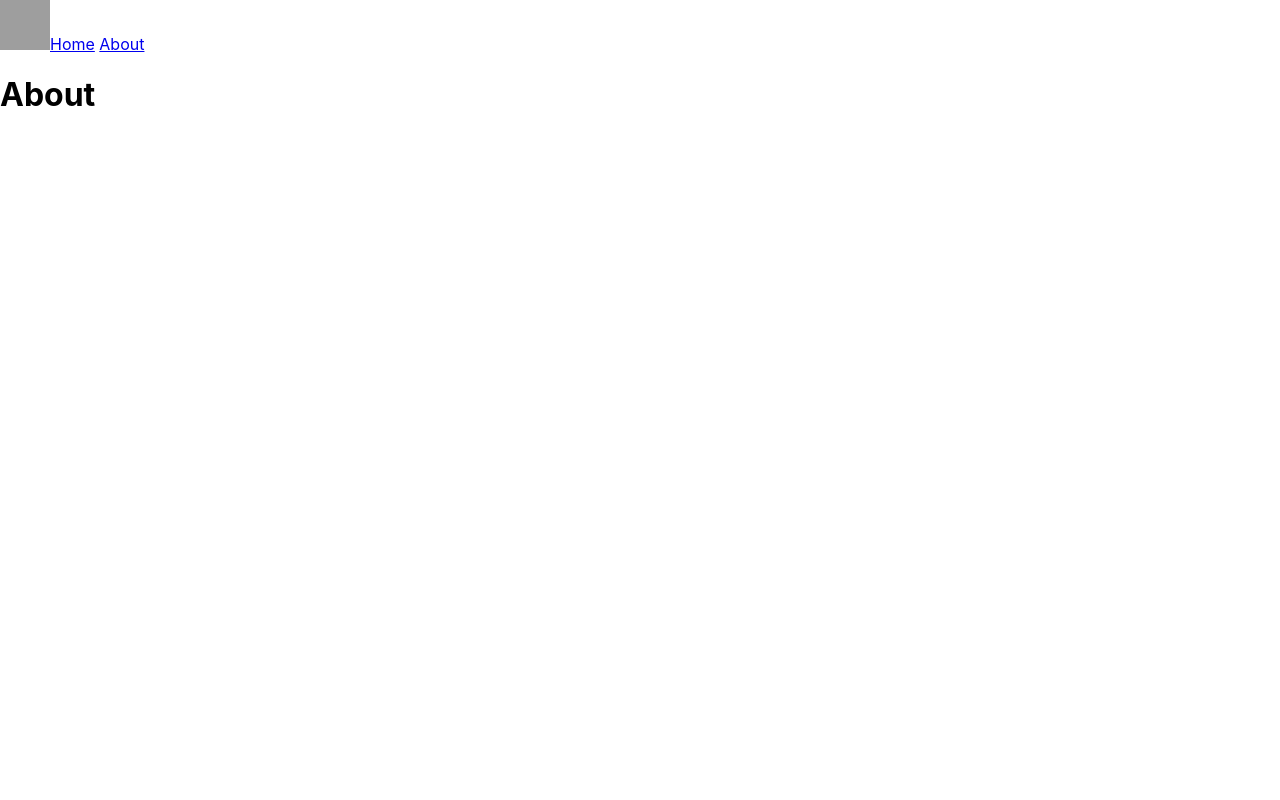
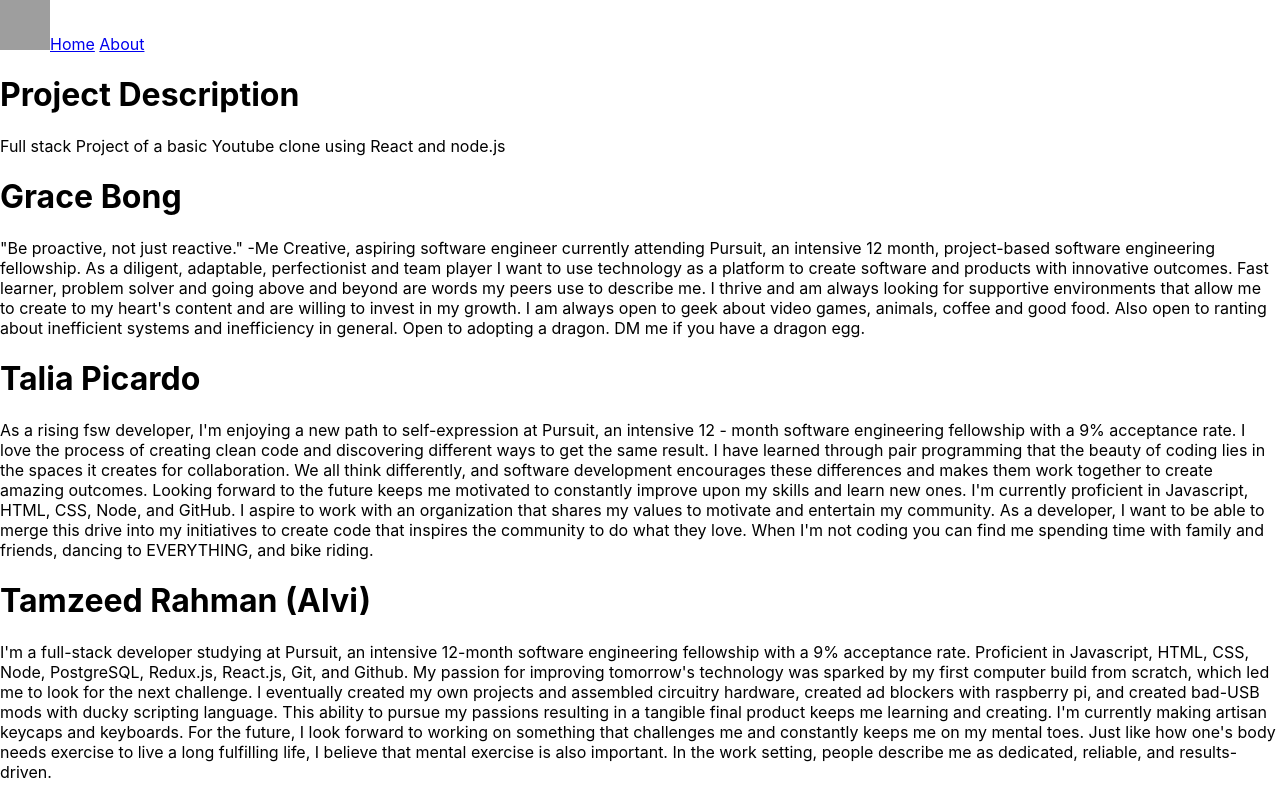
Before and after one commit to Tpichardo/Mini-Tube, a React (Create React App) app: page /about in a window 1280 px wide. Built offline with nearby package versions, Linux system fonts and the light colour scheme; grey boxes are pictures that could not be loaded.

Commit message:
all main functions completed

```diff
--- a/package.json
+++ b/package.json
@@ -9,6 +9,7 @@
     "axios": "^0.21.1",
     "react": "^17.0.2",
     "react-dom": "^17.0.2",
+    "react-player": "^2.9.0",
     "react-router-dom": "^5.2.0",
     "react-scripts": "4.0.3",
     "react-youtube": "^7.13.1",
--- a/src/App.js
+++ b/src/App.js
@@ -3,7 +3,8 @@ import NavBar from "./Components/NavBar";
 import About from "./Components/About";
 import Home from "./Components/Home";
 import { Switch, Route } from "react-router-dom";
-// import axios from "axios";
+import Video from "./Components/Video";
+
 import "./App.css";
 
 class App extends Component {
@@ -17,6 +18,7 @@ class App extends Component {
         <NavBar />
         <Switch>
           <Route exact path="/" component={Home} />
+          <Route path="/videos/:id" component={Video} />
           <Route path="/about" component={About} />
         </Switch>
       </div>
--- a/src/Components/About.js
+++ b/src/Components/About.js
@@ -2,8 +2,71 @@ import React from "react";
 
 const About = () => {
   return (
-    <div>
-      <h1>About</h1>
+    <div className="about">
+      <div className="youtube-about">
+        <p>
+          <h1>Project Description</h1>
+          Full stack Project of a basic Youtube clone using React and node.js
+        </p>
+      </div>
+      <div className="Grace">
+        <h1>Grace Bong</h1>
+        <p>
+          "Be proactive, not just reactive." -Me Creative, aspiring software
+          engineer currently attending Pursuit, an intensive 12 month,
+          project-based software engineering fellowship. As a diligent,
+          adaptable, perfectionist and team player I want to use technology as a
+          platform to create software and products with innovative outcomes.
+          Fast learner, problem solver and going above and beyond are words my
+          peers use to describe me. I thrive and am always looking for
+          supportive environments that allow me to create to my heart's content
+          and are willing to invest in my growth. I am always open to geek about
+          video games, animals, coffee and good food. Also open to ranting about
+          inefficient systems and inefficiency in general. Open to adopting a
+          dragon. DM me if you have a dragon egg.
+        </p>
+      </div>
+      <div className="Talia">
+        <h1>Talia Picardo</h1>
+        <p>
+          As a rising fsw developer, I'm enjoying a new path to self-expression
+          at Pursuit, an intensive 12 - month software engineering fellowship
+          with a 9% acceptance rate. I love the process of creating clean code
+          and discovering different ways to get the same result. I have learned
+          through pair programming that the beauty of coding lies in the spaces
+          it creates for collaboration. We all think differently, and software
+          development encourages these differences and makes them work together
+          to create amazing outcomes. Looking forward to the future keeps me
+          motivated to constantly improve upon my skills and learn new ones. I'm
+          currently proficient in Javascript, HTML, CSS, Node, and GitHub. I
+          aspire to work with an organization that shares my values to motivate
+          and entertain my community. As a developer, I want to be able to merge
+          this drive into my initiatives to create code that inspires the
+          community to do what they love. When I'm not coding you can find me
+          spending time with family and friends, dancing to EVERYTHING, and bike
+          riding.
+        </p>
+      </div>
+      <div className="Alvi">
+        <h1>Tamzeed Rahman (Alvi)</h1>
+        <p>
+          I'm a full-stack developer studying at Pursuit, an intensive 12-month
+          software engineering fellowship with a 9% acceptance rate. Proficient
+          in Javascript, HTML, CSS, Node, PostgreSQL, Redux.js, React.js, Git,
+          and Github. My passion for improving tomorrow's technology was sparked
+          by my first computer build from scratch, which led me to look for the
+          next challenge. I eventually created my own projects and assembled
+          circuitry hardware, created ad blockers with raspberry pi, and created
+          bad-USB mods with ducky scripting language. This ability to pursue my
+          passions resulting in a tangible final product keeps me learning and
+          creating. I'm currently making artisan keycaps and keyboards. For the
+          future, I look forward to working on something that challenges me and
+          constantly keeps me on my mental toes. Just like how one's body needs
+          exercise to live a long fulfilling life, I believe that mental
+          exercise is also important. In the work setting, people describe me as
+          dedicated, reliable, and results-driven.
+        </p>
+      </div>
     </div>
   );
 };
--- a/src/Components/Home.js
+++ b/src/Components/Home.js
@@ -1,15 +1,71 @@
 import { Component } from "react";
+import axios from "axios";
+import Video from "./Video";
+import { Link } from "react-router-dom";
 
 class Home extends Component {
+  constructor() {
+    super();
+    this.state = {
+      input: "",
+      searchResults: "",
+      videos: [],
+    };
+  }
+
+  handleSubmit = async (e) => {
+    e.preventDefault();
+    const API_KEY = process.env.REACT_APP_API_KEY;
+    const search = this.state.input;
+
+    try {
+      const { data } = await axios.get(
+        `https://www.googleapis.com/youtube/v3/search?part=snippet&maxResults=6&key=${API_KEY}&type=video&q=${search}`
+      );
+      console.log(data);
+      this.setState({
+        videos: data.items,
+        input: "",
+      });
+    } catch {
+      console.log("error");
+    }
+  };
+
+  handleChange = (e) => {
+    this.setState({ input: e.target.value });
+  };
+
   render() {
+    const { input, searchResults, videos } = this.state;
+    const videoList = videos.map((video) => {
+      return (
+        <Link to={`/videos/${video.id.videoId}`}>
+          <li key={video.id.videoId}>
+            <img
+              src={video.snippet.thumbnails.default.url}
+              style={{ height: "100px", width: "150px" }}
+              alt={video.snippet.title}
+            />
+            <h3>{video.snippet.title}</h3>
+          </li>
+        </Link>
+      );
+    });
+
     return (
       <div>
-        <form onSubmit>
-          <input type="text" placeholder="search..." />
+        <form onSubmit={this.handleSubmit}>
+          <input
+            onChange={this.handleChange}
+            value={input}
+            type="text"
+            placeholder="search..."
+          />
           <button>Search</button>
         </form>
         <section>
-          <h1>videos</h1>
+          <ul>{videoList}</ul>
         </section>
       </div>
     );
--- a/src/Components/Video.js
+++ b/src/Components/Video.js
@@ -0,0 +1,15 @@
+import React from "react";
+import ReactPlayer from "react-player/youtube";
+
+function Video(props) {
+  console.log(props.match.params.id);
+  return (
+    <div>
+      <ReactPlayer
+        url={`https://www.youtube.com/watch?v=${props.match.params.id}`}
+      />
+    </div>
+  );
+}
+
+export default Video;
```
Also changed, not shown: src/Components/SearchResults.js (deleted), 2 other files (tests, documents, lock files or other folders).
